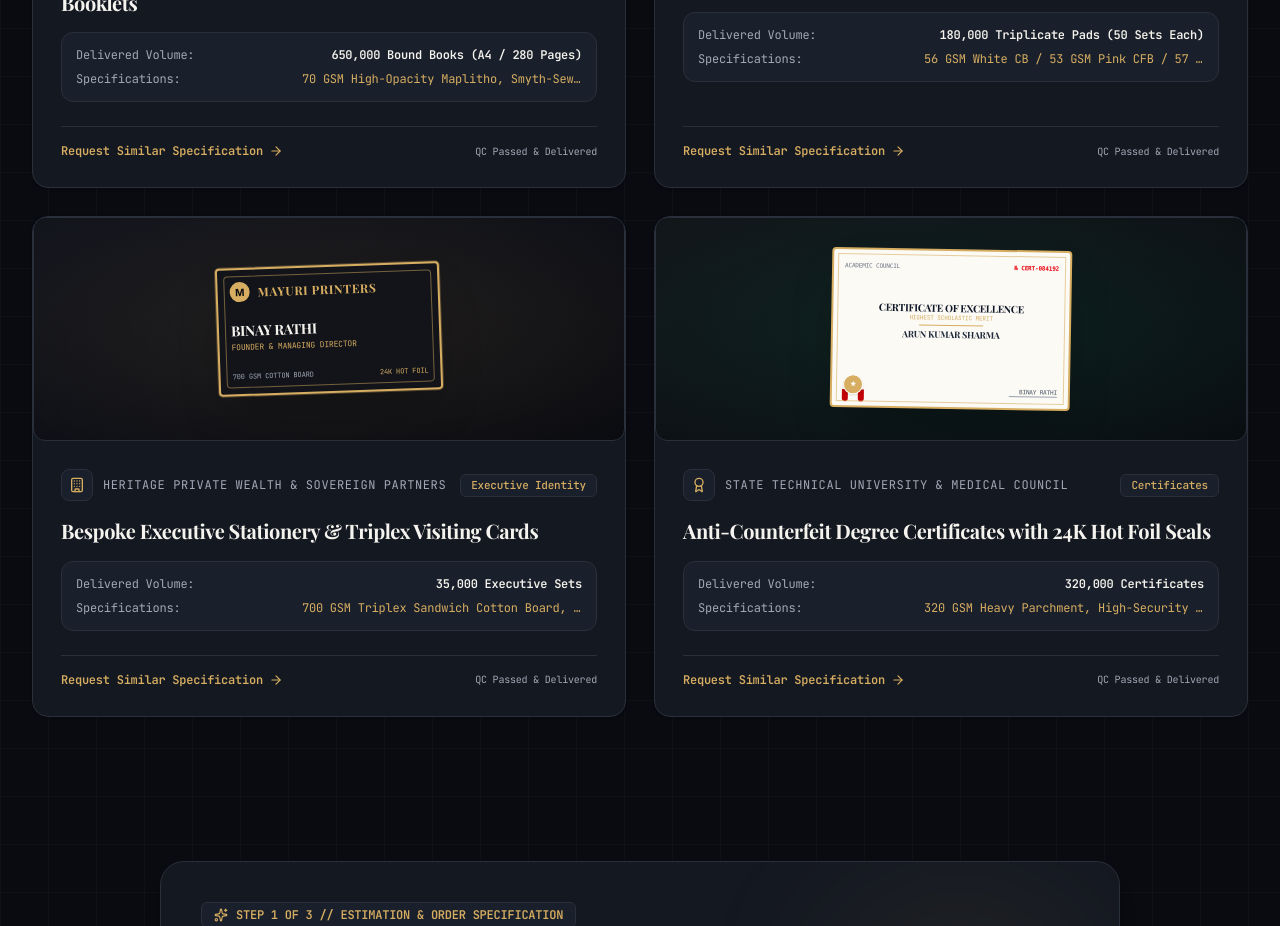
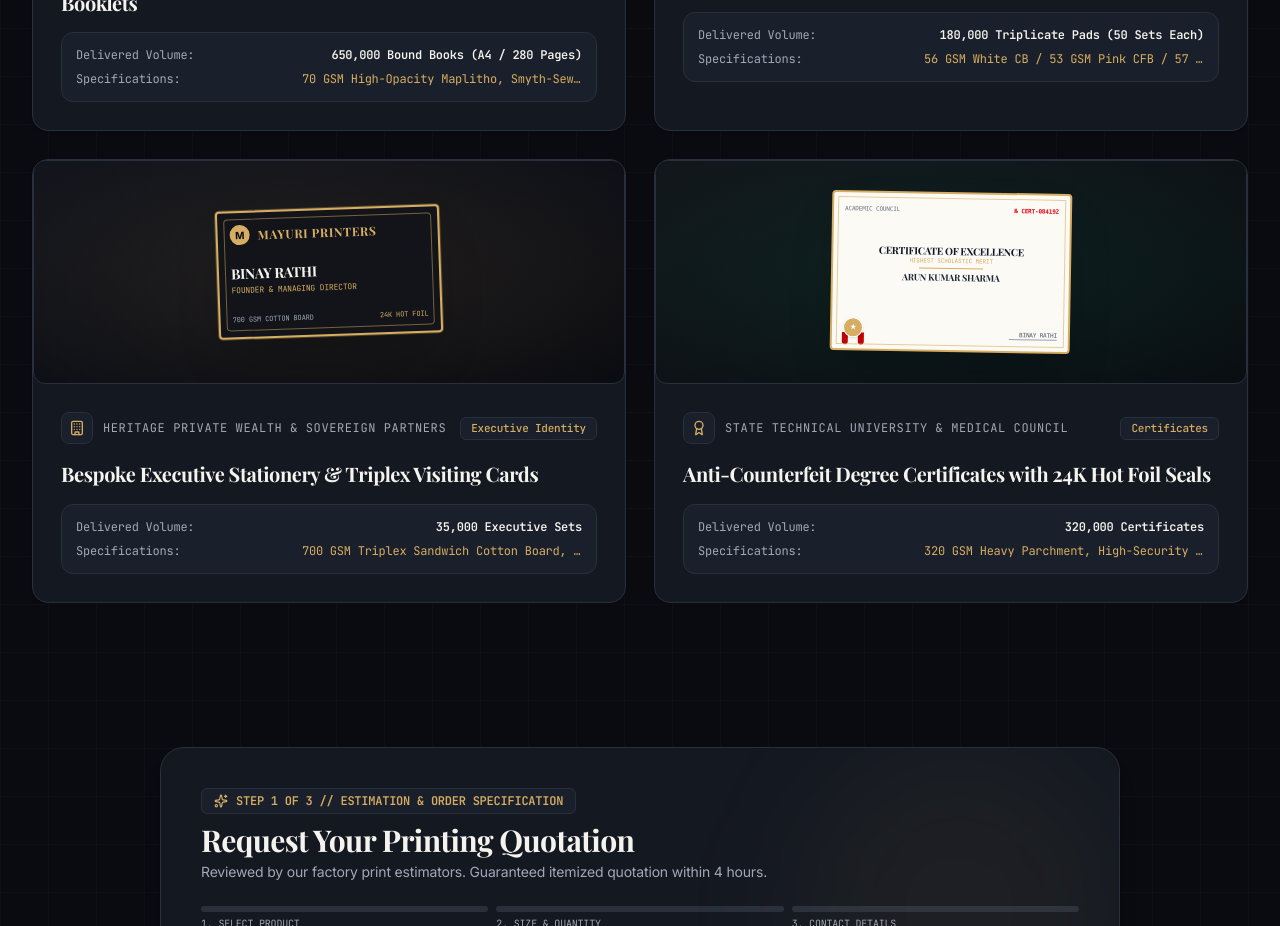
Before and after one commit to Mayank-Rathi-create/Mayuri-printers, a React (Vite) app: page / in a window 1280 px wide. Shown: the part 1220-2146 px from the top of the page. Built offline with nearby package versions, Linux system fonts and the light colour scheme; a web font is replaced by a local one.

Commit message:
Remove Request Similar Specification and QC Passed footer from all product cards

```diff
--- a/src/components/ui/PortfolioSection.tsx
+++ b/src/components/ui/PortfolioSection.tsx
@@ -1,11 +1,11 @@
 import React from 'react';
-import { Star, GraduationCap, Store, Award, Building, ArrowRight } from 'lucide-react';
+import { Star, GraduationCap, Store, Award, Building } from 'lucide-react';
 
 interface PortfolioSectionProps {
-  onRequestQuote: (category: string) => void;
+  onRequestQuote?: (category: string) => void;
 }
 
-export const PortfolioSection: React.FC<PortfolioSectionProps> = ({ onRequestQuote }) => {
+export const PortfolioSection: React.FC<PortfolioSectionProps> = () => {
   const projects = [
     {
       id: 'proj-1',
@@ -255,21 +255,6 @@ export const PortfolioSection: React.FC<PortfolioSectionProps> = ({ onRequestQuo
                     </div>
                   </div>
                 </div>
-
-                {/* Bottom Card Controls */}
-                <div className="mt-6 pt-4 border-t border-[#292F3B] flex items-center justify-between text-xs text-[#A1A8B5]">
-                  <button
-                    onClick={() => onRequestQuote(item.category)}
-                    className="flex items-center gap-1.5 text-[#D6AD61] hover:text-[#E0BC74] font-technical font-semibold transition-colors cursor-pointer"
-                  >
-                    <span>Request Similar Specification</span>
-                    <ArrowRight className="w-3.5 h-3.5" />
-                  </button>
-
-                  <span className="text-[10px] font-technical text-[#A1A8B5]">
-                    QC Passed & Delivered
-                  </span>
-                </div>
               </div>
             </div>
           );
```
